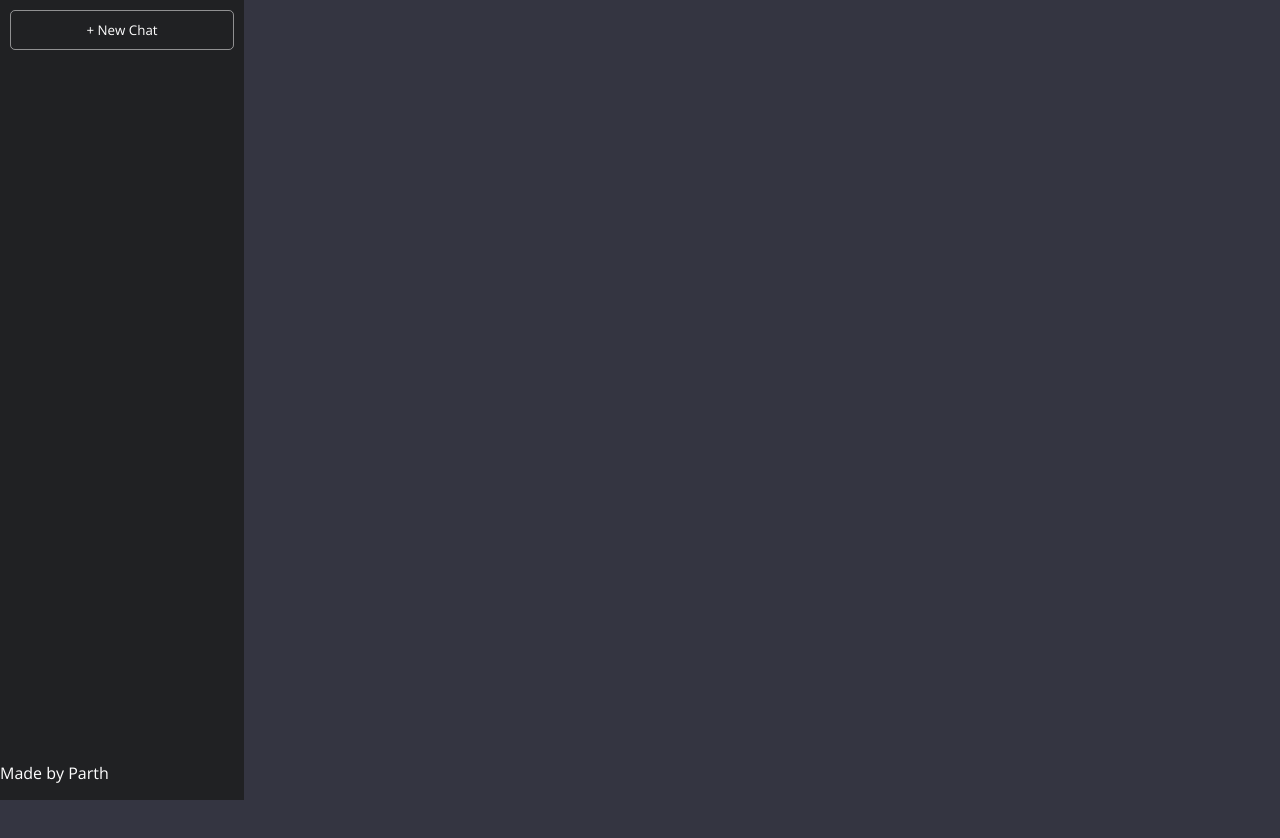
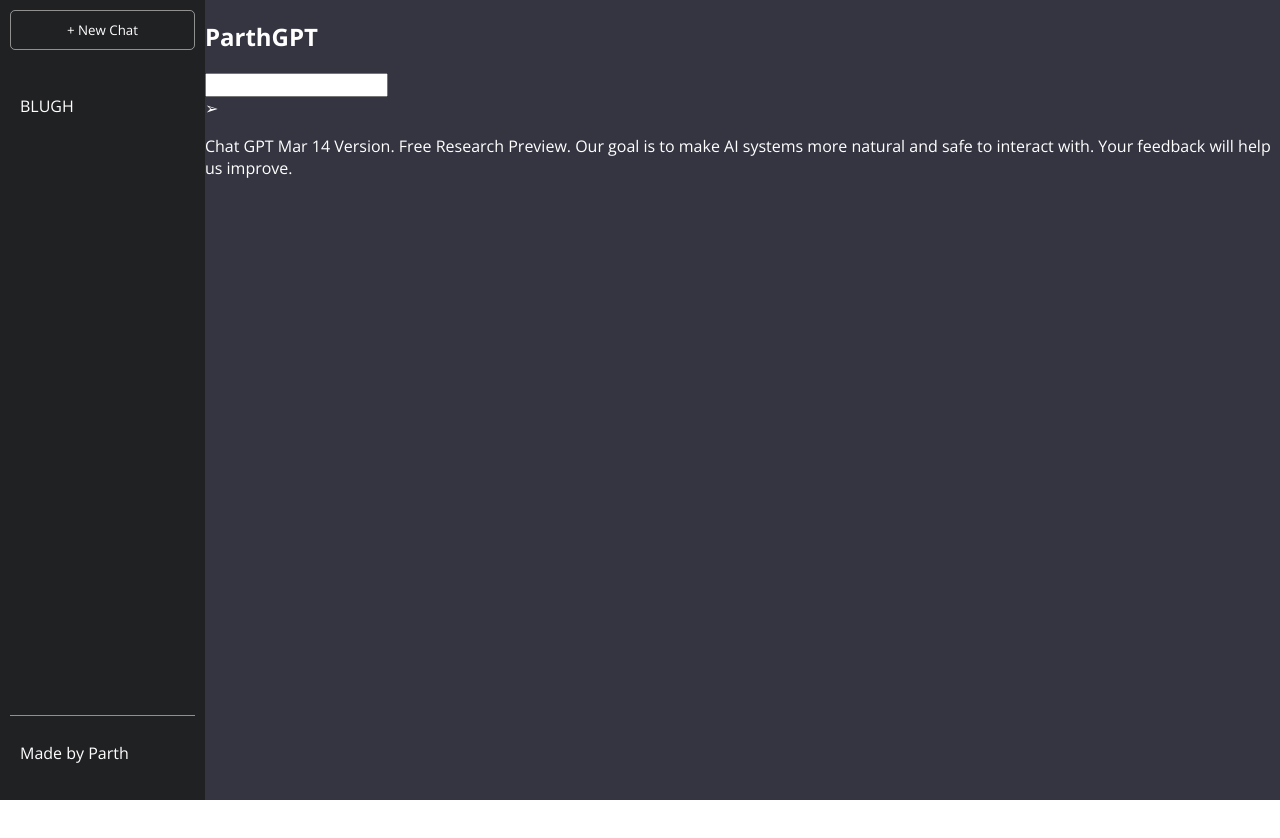
Before and after one commit to parthkhare307/ChatGPT-Clone, a React (Create React App) app: page / in a window 1280 px wide. Shown: the top 838 px of the page. After the commit the page ends 800 px from the top, so only its background shows below. Built offline with nearby package versions, Linux system fonts and the light colour scheme.

Commit message:
Start working on Main Section

```diff
--- a/src/App.js
+++ b/src/App.js
@@ -3,14 +3,33 @@
     <div className="app">
       <section className="side-bar">
         <button>+ New Chat</button>
-        <ul className="history"></ul>
+        <ul className="history">
+          <li>BLUGH</li>
+        </ul>
         <nav>
           <p>Made by Parth</p>
         </nav>
       </section>
 
 
-      <section className="main"></section>
+      <section className="main">
+        <h1>ParthGPT</h1>
+        <ul className="feed">
+
+        </ul>
+        <div className="bottom-section">
+          <div className="input-container">
+            <input/>
+            <div id="submit">➢</div>
+          </div>
+          <p className="info">
+            Chat GPT Mar 14 Version. Free Research Preview.
+            Our goal is to make AI systems more natural and safe to interact with.
+            Your feedback will help us improve.
+          </p>
+
+        </div>
+      </section>
     </div>
   )
 }
--- a/src/index.css
+++ b/src/index.css
@@ -12,6 +12,8 @@
 
 .app {
   background-color: #343541;
+  display: flex;
+
 }
 
 .side-bar{
@@ -31,6 +33,24 @@
   margin: 10px;
 }
 
+nav {
+  border-top: solid 0.5px rgba(255, 255, 255, 0.5);
+  padding: 10px;
+  margin: 10px;
+}
+
+.history {
+  padding: 10px;
+  margin: 10px;
+  height: 100%;
+}
+
+.history li{
+  list-style-type: none;
+  padding: 15px 0;
+  cursor: pointer;
+}
+
 .main{
   height: 100vh;
   width: 100%;
```
